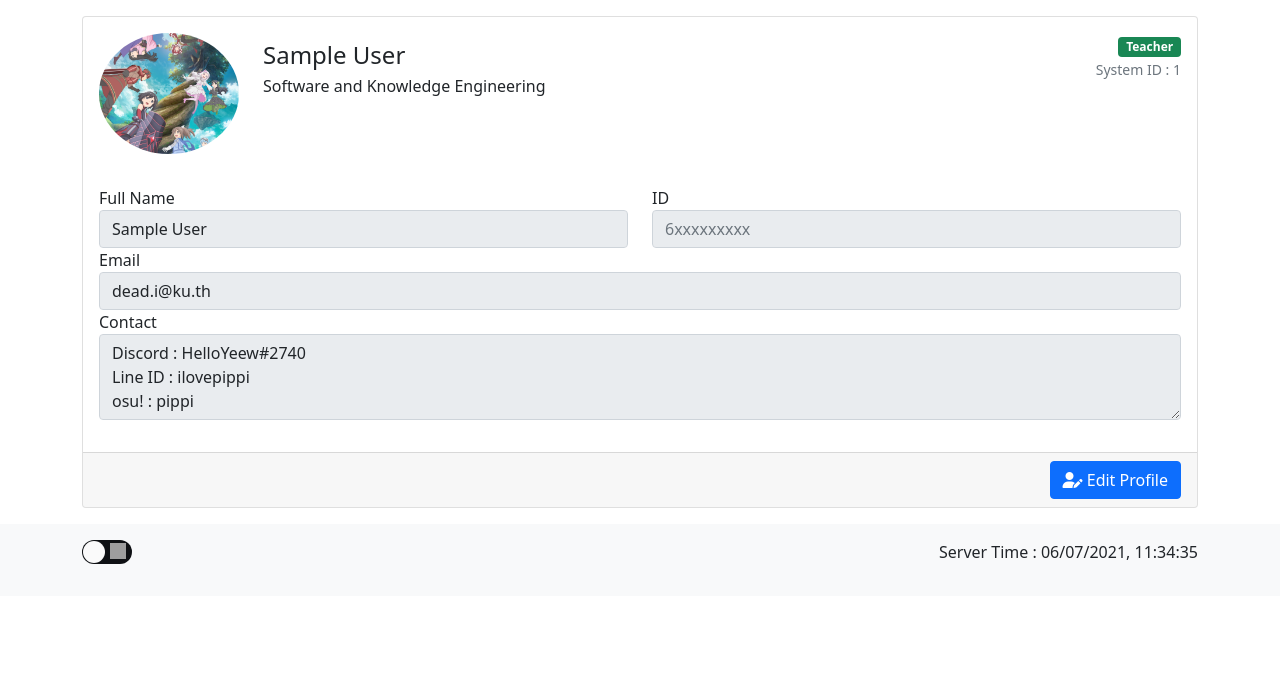
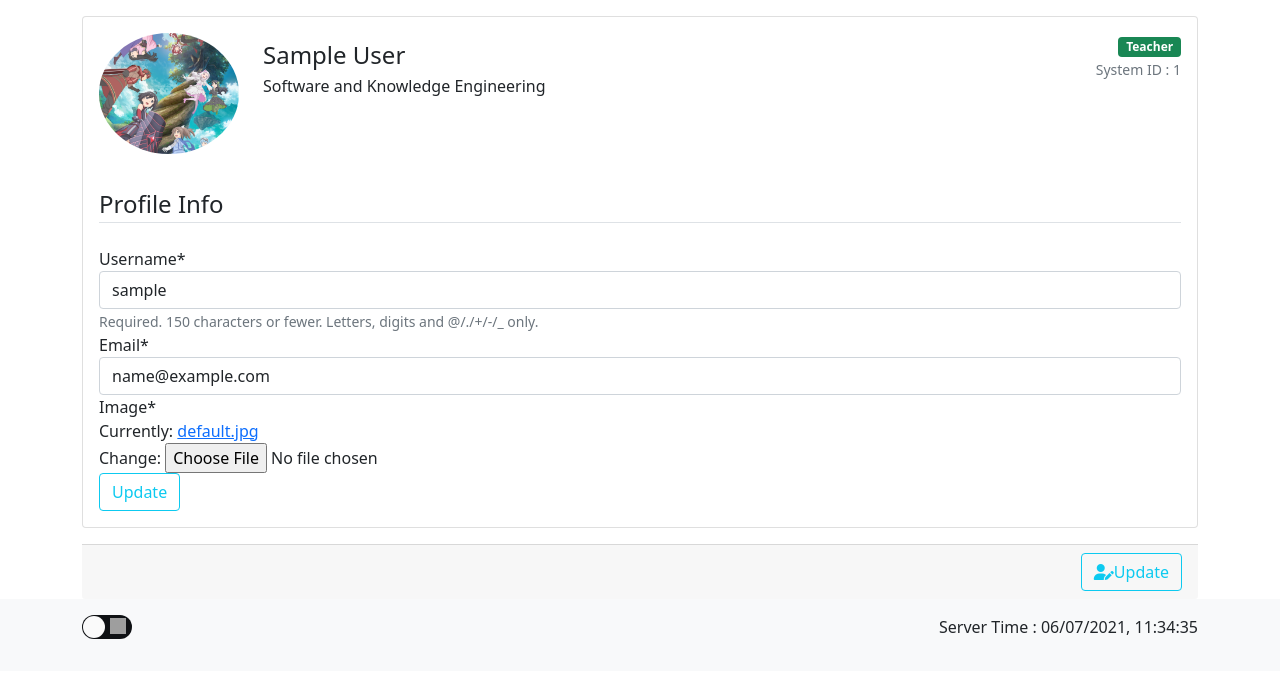
Before and after one commit to HelloYeew/ta-assistant-django, a Django app: page /profile/ in a window 1280 px wide. Shown: the part 71-749 px from the top of the page. Run offline with Django 3.2, Linux system fonts and the light colour scheme; the visitor is signed in with stand-in values (Sample User, id 1); some libraries are stand-ins or nearby versions; grey boxes are pictures that could not be loaded.

Commit message:
dd function to change profile

```diff
--- a/users/forms.py
+++ b/users/forms.py
@@ -1,6 +1,7 @@
 from django import forms
 from django.contrib.auth.models import User
 from django.contrib.auth.forms import UserCreationForm
+from .models import Profile
 
 
 class UserRegisterForm(UserCreationForm):
@@ -12,3 +13,17 @@ class UserRegisterForm(UserCreationForm):
     class Meta:
         model = User
         fields = ['username', 'first_name', 'last_name', 'email', 'student_id', 'password1', 'password2']
+
+
+class UserUpdateForm(forms.ModelForm):
+    email = forms.EmailField()
+
+    class Meta:
+        model = User
+        fields = ['username', 'email']
+
+
+class ProfileUpdateForm(forms.ModelForm):
+    class Meta:
+        model = Profile
+        fields = ['image']
--- a/users/templates/users/profile.html
+++ b/users/templates/users/profile.html
@@ -1,5 +1,6 @@
 {% extends "classroom/base.html" %}
 {% load static %}
+{% load crispy_forms_tags %}
 {% block content %}
 <div class="container">
   <div class="row flex-lg-nowrap">
@@ -29,48 +30,19 @@
                   </div>
                 </div>
                 <div class="tab-content pt-3">
-                  <div class="tab-pane active">
-                    <form class="form" novalidate="">
-                      <div class="row">
-                        <div class="col">
-                          <div class="row">
-                            <div class="col">
-                              <div class="form-group">
-                                <label>Full Name</label>
-                                <input class="form-control" type="text" name="name" placeholder="Dead Inside" value="{{ user.first_name }} {{ user.last_name }}" disabled readonly>
-                              </div>
-                            </div>
-                            <div class="col">
-                              <div class="form-group">
-                                <label>ID</label>
-                                <div class="form-disabled">
-                                  <input class="form-control" type="text" name="number" placeholder="6xxxxxxxxx" value="{{ user.student_id }}" disabled readonly>
-                                </div>
-                              </div>
-                            </div>
-                          </div>
-                          <div class="row">
-                            <div class="col">
-                              <div class="form-group">
-                                <label>Email</label>
-                                <input class="form-control" type="email" value="dead.i@ku.th" placeholder="user@example.com" disabled readonly>
-                              </div>
-                            </div>
-                          </div>
-                          <div class="row">
-                            <div class="col mb-3">
-                              <div class="form-group">
-                                <label>Contact</label>
-                                <textarea rows="3" class="form-control" placeholder="Discord, Line ID or something that you use. ¯\_(ツ)_/¯" disabled readonly>
-Discord : HelloYeew#2740
-Line ID : ilovepippi
-osu! : pippi</textarea>
-                              </div>
-                            </div>
-                          </div>
-                        </div>
+                  <form method="POST" enctype="multipart/form-data">
+                      {% csrf_token %}
+                      <fieldset class="form-group">
+                          <legend class="border-bottom mb-4">Profile Info</legend>
+                          {{ u_form|crispy }}
+                          {{ p_form|crispy }}
+                      </fieldset>
+                      <div class="form-group">
+                          <button class="btn btn-outline-info" type="submit">Update</button>
                       </div>
-                    </form>
+                  </form>
+                </div>
+              </div>
 
                   </div>
                 </div>
@@ -78,7 +50,7 @@ osu! : pippi</textarea>
             </div>
             <div class="card-footer text-muted">
               <div class="col d-flex justify-content-end">
-                <a class="btn btn-primary" href="settings-profile.html" role="button"><i class="fas fa-user-edit"></i> Edit Profile</a>
+                <button class="btn btn-outline-info" type="submit"><i class="fas fa-user-edit"></i>Update</button>
               </div>
             </div>
           </div>
--- a/users/views.py
+++ b/users/views.py
@@ -1,7 +1,7 @@
 from django.contrib.auth.decorators import login_required
 from django.shortcuts import render, redirect
 from django.contrib import messages
-from .forms import UserRegisterForm
+from .forms import UserRegisterForm, UserUpdateForm, ProfileUpdateForm
 
 
 def register(request):
@@ -19,4 +19,24 @@ def register(request):
 
 @login_required
 def profile(request):
-    return render(request, 'users/profile.html')
+    if request.method == 'POST':
+        u_form = UserUpdateForm(request.POST, instance=request.user)
+        p_form = ProfileUpdateForm(request.POST,
+                                   request.FILES,
+                                   instance=request.user.profile)
+        if u_form.is_valid() and p_form.is_valid():
+            u_form.save()
+            p_form.save()
+            messages.success(request, f'Your account has been updated!')
+            return redirect('profile')
+
+    else:
+        u_form = UserUpdateForm(instance=request.user)
+        p_form = ProfileUpdateForm(instance=request.user.profile)
+
+    context = {
+        'u_form': u_form,
+        'p_form': p_form
+    }
+
+    return render(request, 'users/profile.html', context)
```
Also changed, not shown: media/profile_pics/gura-slimz.jpg (added).
